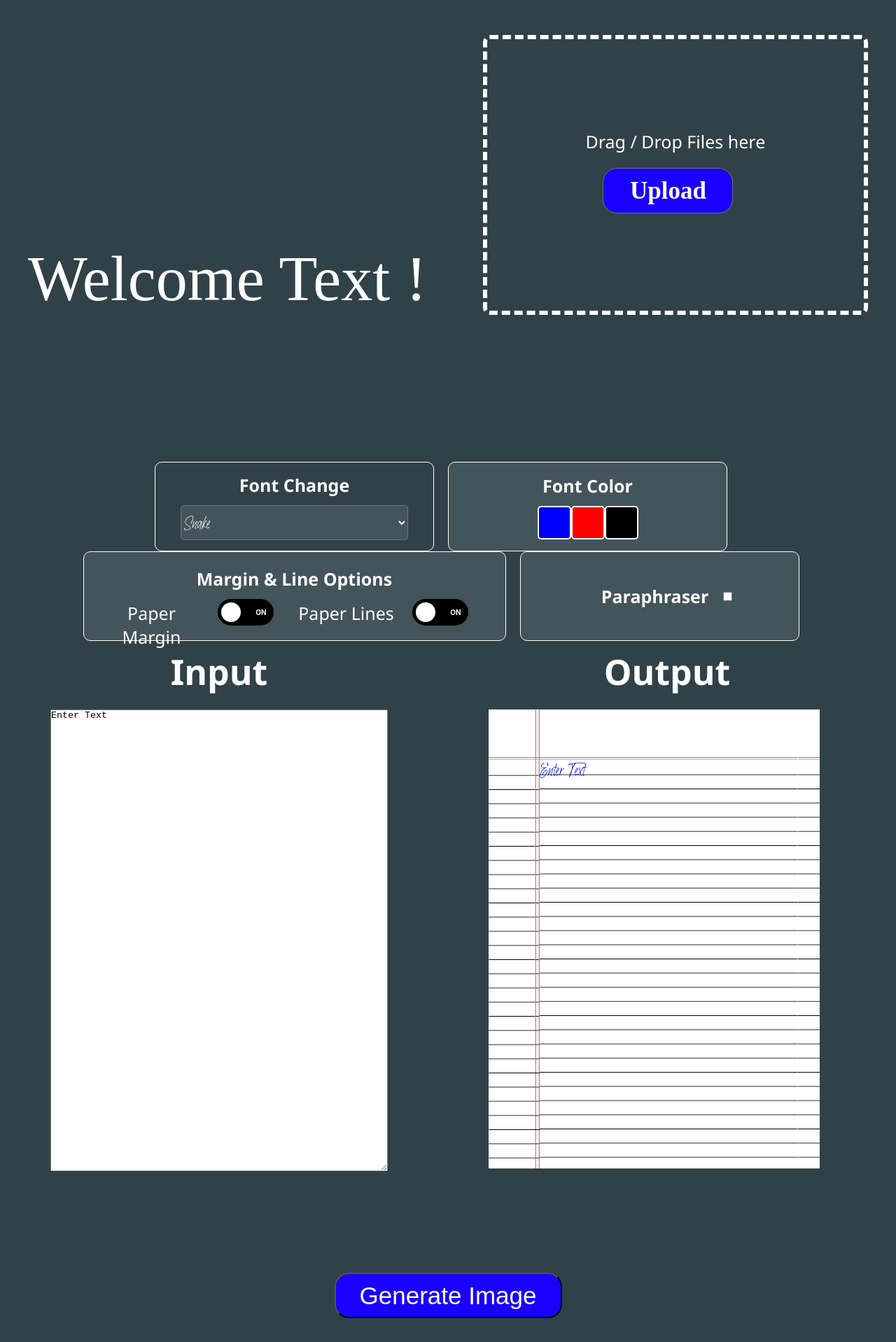
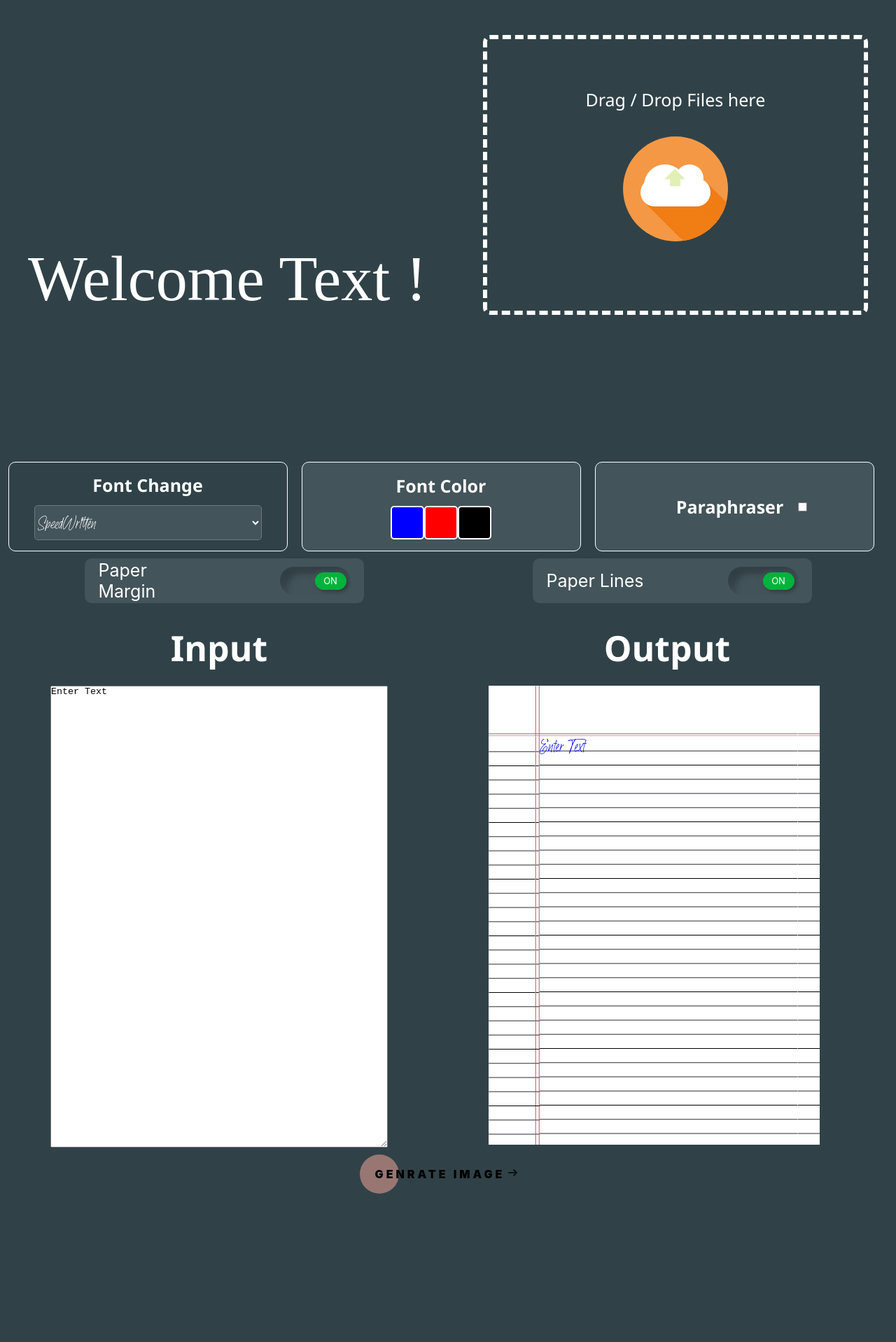
Before and after one commit to rushabhshah2002/text-to-handwriting-, a React (Create React App) app: page / in a window 1280 px wide. Shown: the part 49-1967 px from the top of the page at 70% size. After the commit the page ends 1755 px from the top, so only its background shows below. Built offline with nearby package versions, Linux system fonts and the light colour scheme; what @react-pdf/renderer would draw is missing.

Commit message:
update design

```diff
--- a/src/temp.js
+++ b/src/temp.js
@@ -4,9 +4,9 @@ import sideMargin from "./images/side-margin.png";
 import domtoimage from "dom-to-image";
 import topMargin from "./images/margin.png";
 import axios from "axios";
-import content_resize from "./images/content-resize.jpg"
-import topMarginResize from "./images/Top-Margin-resize.jpg"
-import sideMarginResize from "./images/side-Margin-r.jpg"
+import content_resize from "./images/content-resize.jpg";
+import topMarginResize from "./images/Top-Margin-resize.jpg";
+import sideMarginResize from "./images/side-Margin-r.jpg";
 import {
   PDFDownloadLink,
   Page,
@@ -19,24 +19,21 @@ import "./temp.scss";
 
 const styles = StyleSheet.create({
   page: {
-
     backgroundColor: "white",
-    width:'100%',
-    height:"100%"
+    width: "100%",
+    height: "100%",
   },
   section: {
-
-
     display: "flex",
     flexDirection: "column",
-    width:'100%',
-    height:"100%"
+    width: "100%",
+    height: "100%",
   },
 });
 
 const MyDoc = ({ imgData }) => (
-  <Document >
-    <Page  size='A4' style={styles.page}>
+  <Document>
+    <Page size="A4" style={styles.page}>
       {Object.keys(imgData).map((index, i) => (
         <View style={styles.section}>
           <Img
@@ -44,8 +41,8 @@ const MyDoc = ({ imgData }) => (
               marginVertical: 10,
               // marginHorizontal: 10,
 
-              width:'108%',
-              height:"100%"
+              width: "108%",
+              height: "100%",
             }}
             source={imgData[i]}
             src={imgData[i]}
@@ -64,8 +61,8 @@ const Temp = () => {
     speed: 50,
     unlucky: 35,
   };
-  const [toogleResize,setToogleResize] =useState(false)
-  const [showImage,setShowImage]=useState(false)
+  const [toogleResize, setToogleResize] = useState(false);
+  const [showImage, setShowImage] = useState(false);
   const [spipArea, setSpinArea] = useState(false);
   const [dataObj, setDataObj] = useState({});
   const linesInPage = 27;
@@ -79,14 +76,15 @@ const Temp = () => {
   const [showLines, setShowLines] = useState(true);
   const [value, setValue] = useState("Enter Text");
   useEffect(() => {
-    if(toogleResize){
-      setCharPerLine(fontCase[font]-10);
+    if (toogleResize) {
+      setCharPerLine(fontCase[font] - 10);
     }
-    if(!toogleResize){
-    setCharPerLine(fontCase[font]);}
+    if (!toogleResize) {
+      setCharPerLine(fontCase[font]);
+    }
     // eslint-disable-next-line react-hooks/exhaustive-deps
     // eslint-disable-next-line
-  }, [font,toogleResize]);
+  }, [font, toogleResize]);
   const ImageGeneration = () => {
     let temp = {};
 
@@ -106,17 +104,16 @@ const Temp = () => {
         });
     }
     setImgData(temp);
-    setShowImage(true)
+    setShowImage(true);
   };
 
-  const handleUpload =({target})=>{
-
+  const handleUpload = ({ target }) => {
     const abc = filencoder(target.files[0]).then((res) => {
       console.log(res, "post");
       ocr(res);
     });
-    console.log(abc)
-  }
+    console.log(abc);
+  };
   const filencoder = function readFileAsText(file) {
     return new Promise(function (resolve, reject) {
       let fr = new FileReader();
@@ -207,23 +204,21 @@ const Temp = () => {
         console.log(res, "post");
         ocr(res);
       });
-      console.log(abc)
+      console.log(abc);
     }
   }, [dropArea]);
   useEffect(() => {
     function handleResize() {
-   if(window.innerWidth<540){
-     setToogleResize(true)
+      if (window.innerWidth < 540) {
+        setToogleResize(true);
       }
-   if(window.innerWidth>540){
-     setToogleResize(false)
+      if (window.innerWidth > 540) {
+        setToogleResize(false);
       }
     }
 
-    window.addEventListener('resize', handleResize)
-
-
-  })
+    window.addEventListener("resize", handleResize);
+  });
   const spinBot = () => {
     const temp = document.getElementById("spinbot-data");
 
@@ -254,7 +249,6 @@ const Temp = () => {
       });
   };
 
-
   const dataInLines = () => {
     var lines = [];
     var temp = document.getElementById("input");
@@ -274,7 +268,6 @@ const Temp = () => {
       }
     }
 
-
     if (!lines) return;
 
     var len = lines.length / 28;
@@ -289,7 +282,6 @@ const Temp = () => {
     dataInLines();
     // eslint-disable-next-line
   }, [value]);
-
 
   return (
     <div>
@@ -310,15 +302,23 @@ const Temp = () => {
             <div className="welcome--heading">Welcome Text !</div>
             <div className="welcome--content"></div>
           </div>
+          {/* <div className="test">
+            <button>speech</button>
+          </div> */}
           <div className="input-drag">
             <div className="input-title">Import your Files Here</div>
             <div id="drop-area">
               <form class="my-form">
                 <p>Drag / Drop Files here</p>
-                <input type="file" id="fileElem" onChange={handleUpload}/>
-                <label class="button" for="fileElem">
+                <input type="file" id="fileElem" onChange={handleUpload} />
+                <label htmlFor="fileElem" className="btn upload">
+                  <div className="cloud">
+                    <div className="arrow"></div>
+                  </div>
+                </label>
+                {/* <label class="button" for="fileElem">
                   Upload
-                </label>
+                </label> */}
               </form>
             </div>
           </div>
@@ -338,6 +338,14 @@ const Temp = () => {
             >
                <option
                 className="fontCopt"
+                value="speed"
+                style={{ fontFamily: "speed" }}
+              >
+                {" "}
+                SpeedWritten
+              </option>
+              <option
+                className="fontCopt"
                 value="snake"
                 style={{ fontFamily: "snake", fontSize: "25px" }}
               >
@@ -351,14 +359,7 @@ const Temp = () => {
                 {" "}
                 Strawberry
               </option>
-              <option
-                className="fontCopt"
-                value="speed"
-                style={{ fontFamily: "speed" }}
-              >
-                {" "}
-                SpeedWritten
-              </option>
+
               <option
                 className="fontCopt"
                 value="unlucky"
@@ -392,7 +393,7 @@ const Temp = () => {
               ></button>
             </div>
           </div>
-          <div className="setting--margin">
+          {/* <div className="setting--margin">
             <div className="margin--heading">Margin & Line Options</div>
             <div className="margin--text-option">
               <div className="margin--container">
@@ -440,7 +441,7 @@ const Temp = () => {
                 </div>
               </div>
             </div>
-          </div>
+          </div> */}
           <div className="setting--spinbot">
             <div className="spinbot--checkbox">
               <label htmlFor="spinbot" className="spin--text">
@@ -471,9 +472,7 @@ const Temp = () => {
                   setCharCount(e.target.value.length);
                 }}
               ></textarea>
-              <div
-                className="charcount"
-              >
+              <div className="charcount">
                 <span>{charCount}/500</span>
               </div>
               <div
@@ -484,12 +483,50 @@ const Temp = () => {
                   width: "60rem",
                 }}
               >
-                <button className="page--btn" onClick={spinBot}>Submit </button>
+                <button className="page--btn" onClick={spinBot}>
+                  Submit{" "}
+                </button>
               </div>
             </div>
           </div>
         )}
-{ toogleResize &&
+        <div
+          className="test"
+          style={{ display: "flex", justifyContent: "space-around" }}
+        >
+
+
+   <div class="switch-holder">
+            <div class="switch-label">
+                <span>Paper Margin</span>
+            </div>
+            <div class="switch-toggle">
+                <input type="checkbox" id="margin"  checked={showMargin}
+                    onChange={(e) => {
+                      setShowMargin(e.target.checked);
+                    }}/>
+                <label for="margin"></label>
+            </div>
+        </div>
+
+
+
+        <div class="switch-holder">
+            <div class="switch-label">
+                <span>Paper Lines</span>
+            </div>
+            <div class="switch-toggle">
+                <input type="checkbox" id="lines"  checked={showLines}
+                    onChange={(e) => {
+                      setShowLines(e.target.checked);
+                    }}/>
+                <label for="lines"></label>
+            </div>
+        </div>
+
+
+        </div>
+        {toogleResize && (
           <div className="input-output-container">
             <div className="input-box">
               <label htmlFor="input" className="input--heading">
@@ -537,7 +574,9 @@ const Temp = () => {
                           visibility: showMargin ? "visible" : "hidden",
                           width: "300px",
                           height: "50px",
-                        backgroundImage: showLines ? `url(${topMarginResize})` : null,
+                          backgroundImage: showLines
+                            ? `url(${topMarginResize})`
+                            : null,
                           backgroundColor: "white",
                           fontFamily: `${font}`,
                           fontSize: "16px",
@@ -551,7 +590,11 @@ const Temp = () => {
                       ></textarea>
                       <div
                         className="side-content-container"
-                      style={{ display: "flex", flexWrap: "wrap", padding: 0 }}
+                        style={{
+                          display: "flex",
+                          flexWrap: "wrap",
+                          padding: 0,
+                        }}
                       >
                         <textarea
                           className="side-margin"
@@ -561,7 +604,7 @@ const Temp = () => {
                             width: "50px",
                             height: "400px",
                             backgroundImage: showLines
-                            ? `url(${ sideMarginResize})`
+                              ? `url(${sideMarginResize})`
                               : null,
                             backgroundColor: "white",
                             fontFamily: `${font}`,
@@ -578,7 +621,9 @@ const Temp = () => {
                           className=""
                           value={dataObj[pageIndex].join("\n")}
                           style={{
-                          backgroundImage: showLines ? `url(${content_resize})` : null,
+                            backgroundImage: showLines
+                              ? `url(${content_resize})`
+                              : null,
                             backgroundColor: "white",
                             textAlign: "justify",
                             width: "250px",
@@ -598,16 +643,10 @@ const Temp = () => {
                   </div>
                 ))}
               </div>
-
-
-
-
             </div>
-
-
           </div>
-}
-{ !toogleResize &&
+        )}
+        {!toogleResize && (
           <div className="input-output-container">
             <div className="input-box">
               <label htmlFor="input" className="input--heading">
@@ -626,7 +665,6 @@ const Temp = () => {
                 }}
               ></textarea>
             </div>
-
 
             <div className="output-box">
               <label htmlFor="input" className="output--heading">
@@ -656,7 +694,9 @@ const Temp = () => {
                           visibility: showMargin ? "visible" : "hidden",
                           width: "473px",
                           height: "76px",
-                        backgroundImage: showLines ? `url(${topMargin})` : null,
+                          backgroundImage: showLines
+                            ? `url(${topMargin})`
+                            : null,
                           backgroundColor: "white",
                           fontFamily: `${font}`,
                           fontSize: "25px",
@@ -670,7 +710,11 @@ const Temp = () => {
                       ></textarea>
                       <div
                         className="side-content-container"
-                      style={{ display: "flex", flexWrap: "wrap", padding: 0 }}
+                        style={{
+                          display: "flex",
+                          flexWrap: "wrap",
+                          padding: 0,
+                        }}
                       >
                         <textarea
                           className="side-margin"
@@ -685,7 +729,8 @@ const Temp = () => {
                             backgroundColor: "white",
                             fontFamily: `${font}`,
                             fontSize: "25px",
-                          lineHeight: "20px !important",
+                            lineHeight: "20px",
+
                             resize: "none",
                             color: `${color}`,
                             overflow: "hidden",
@@ -717,19 +762,23 @@ const Temp = () => {
                   </div>
                 ))}
               </div>
-
-
-
-
             </div>
-        </div>}
+          </div>
+        )}
         <div className="generate--image-btn">
-          <button className="generate" onClick={ImageGeneration}>
+          <div className="cta" onClick={ImageGeneration}>
+            <span >Genrate Image</span>
+            <svg width="13px" height="10px" viewBox="0 0 13 10">
+              <path d="M1,5 L11,5"></path>
+              <polyline points="8 1 12 5 8 9"></polyline>
+            </svg>
+          </div>
+          {/* <button className="generate" onClick={ImageGeneration}>
             Generate Image
-          </button>
+          </button> */}
         </div>
-        {showImage && <div className="download-image-scroll-container">
-
+        {showImage && (
+          <div className="download-image-scroll-container">
             <div className="container">
               {Object.keys(imgData).map((index, i) => (
                 <div key={i} className="">
@@ -744,6 +793,7 @@ const Temp = () => {
 
             <div className="download--container">
               <PDFDownloadLink
+                id="d"
                 className="q generate"
                 document={<MyDoc imgData={imgData} />}
                 fileName="somename.pdf"
@@ -753,9 +803,8 @@ const Temp = () => {
                 }
               </PDFDownloadLink>
             </div>
-        </div>}
-
-
+          </div>
+        )}
       </div>
     </div>
   );
--- a/src/temp.scss
+++ b/src/temp.scss
@@ -4,6 +4,56 @@
   box-sizing: border-box;
   margin: 0;
   padding: 0;
+}
+
+.cta {
+  position: relative;
+  margin: auto;
+  padding: 19px 22px;
+  transition: all 0.2s ease;
+}
+.cta:before {
+  content: "";
+  position: absolute;
+  top: 0;
+  left: 0;
+  display: block;
+  border-radius: 28px;
+  background: rgba(255, 171, 157, 0.5);
+  width: 56px;
+  height: 56px;
+  transition: all 0.3s ease;
+}
+.cta span {
+  position: relative;
+  font-size: 16px;
+  line-height: 18px;
+  font-weight: 900;
+  letter-spacing: 0.25em;
+  text-transform: uppercase;
+  vertical-align: middle;
+}
+.cta svg {
+  position: relative;
+  top: 0;
+  margin-left: 10px;
+  fill: none;
+  stroke-linecap: round;
+  stroke-linejoin: round;
+  stroke: #111;
+  stroke-width: 2;
+  transform: translateX(-5px);
+  transition: all 0.3s ease;
+}
+.cta:hover:before {
+  width: 100%;
+  background: #ffab9d;
+}
+.cta:hover svg {
+  transform: translateX(0);
+}
+.cta:active {
+  transform: scale(0.96);
 }
 .spin-data-container {
   display: flex;
@@ -117,6 +167,98 @@ p {
 }
 #fileElem {
   display: none;
+}
+
+.btn {
+  width: 150px;
+  height: 150px;
+  background: #ddd;
+  position: relative;
+  text-align: center;
+  margin: 15px;
+  overflow: hidden;
+  border-radius: 100%;
+  display: inline-block;
+}
+.btn.upload {
+  background: #f49845;
+}
+.btn.upload .cloud {
+  box-shadow: 0px 0px #f17d15, 1px 1px #f17d15, 2px 2px #f17d15, 3px 3px #f17d15, 4px 4px #f17d15, 5px 5px #f17d15, 6px 6px #f17d15, 7px 7px #f17d15, 8px 8px #f17d15, 9px 9px #f17d15, 10px 10px #f17d15, 11px 11px #f17d15, 12px 12px #f17d15, 13px 13px #f17d15, 14px 14px #f17d15, 15px 15px #f17d15, 16px 16px #f17d15, 17px 17px #f17d15, 18px 18px #f17d15, 19px 19px #f17d15, 20px 20px #f17d15, 21px 21px #f17d15, 22px 22px #f17d15, 23px 23px #f17d15, 24px 24px #f17d15, 25px 25px #f17d15, 26px 26px #f17d15, 27px 27px #f17d15, 28px 28px #f17d15, 29px 29px #f17d15, 30px 30px #f17d15, 31px 31px #f17d15, 32px 32px #f17d15, 33px 33px #f17d15, 34px 34px #f17d15, 35px 35px #f17d15, 36px 36px #f17d15, 37px 37px #f17d15, 38px 38px #f17d15, 39px 39px #f17d15, 40px 40px #f17d15, 41px 41px #f17d15, 42px 42px #f17d15, 43px 43px #f17d15, 44px 44px #f17d15, 45px 45px #f17d15, 46px 46px #f17d15, 47px 47px #f17d15, 48px 48px #f17d15, 49px 49px #f17d15, 50px 50px #f17d15;
+}
+.btn.upload .arrow {
+  -webkit-animation: uplaod 1s linear infinite;
+  animation: uplaod 1s linear infinite;
+}
+.btn.upload .arrow:after {
+  top: auto;
+  bottom: 100%;
+  border-color: transparent transparent #97ca03 transparent;
+}
+
+.cloud {
+  width: 100px;
+  height: 40px;
+  position: relative;
+  background: #fff;
+  display: inline-block;
+  border-radius: 50px;
+  margin: 60px auto 0;
+  box-shadow: 0px 0px #00a3cc, 1px 1px #00a3cc, 2px 2px #00a3cc, 3px 3px #00a3cc, 4px 4px #00a3cc, 5px 5px #00a3cc, 6px 6px #00a3cc, 7px 7px #00a3cc, 8px 8px #00a3cc, 9px 9px #00a3cc, 10px 10px #00a3cc, 11px 11px #00a3cc, 12px 12px #00a3cc, 13px 13px #00a3cc, 14px 14px #00a3cc, 15px 15px #00a3cc, 16px 16px #00a3cc, 17px 17px #00a3cc, 18px 18px #00a3cc, 19px 19px #00a3cc, 20px 20px #00a3cc, 21px 21px #00a3cc, 22px 22px #00a3cc, 23px 23px #00a3cc, 24px 24px #00a3cc, 25px 25px #00a3cc, 26px 26px #00a3cc, 27px 27px #00a3cc, 28px 28px #00a3cc, 29px 29px #00a3cc, 30px 30px #00a3cc, 31px 31px #00a3cc, 32px 32px #00a3cc, 33px 33px #00a3cc, 34px 34px #00a3cc, 35px 35px #00a3cc, 36px 36px #00a3cc, 37px 37px #00a3cc, 38px 38px #00a3cc, 39px 39px #00a3cc, 40px 40px #00a3cc, 41px 41px #00a3cc, 42px 42px #00a3cc, 43px 43px #00a3cc, 44px 44px #00a3cc, 45px 45px #00a3cc, 46px 46px #00a3cc, 47px 47px #00a3cc, 48px 48px #00a3cc, 49px 49px #00a3cc, 50px 50px #00a3cc;
+}
+.cloud:after, .cloud:before {
+  content: "";
+  position: absolute;
+  width: 60px;
+  height: 60px;
+  border-radius: 100%;
+  top: -20px;
+  background: #fff;
+  left: 5px;
+}
+.cloud:before {
+  width: 40px;
+  height: 40px;
+  left: 50px;
+}
+
+.arrow {
+  position: absolute;
+  left: 0;
+  right: 0;
+  margin: auto;
+  z-index: 5;
+  top: 10px;
+  width: 15px;
+  height: 10px;
+  background: #97ca03;
+  display: inline-block;
+}
+.arrow:after {
+  content: "";
+  position: absolute;
+  left: -8px;
+  top: 100%;
+  border: 15px solid transparent;
+  border-top-color: #97ca03;
+}
+@-webkit-keyframes uplaod {
+  0% {
+    transform: translateY(20px);
+  }
+  100% {
+    transform: translateY(-20px);
+    opacity: 0;
+  }
+}
+@keyframes uplaod {
+  0% {
+    transform: translateY(20px);
+  }
+  100% {
+    transform: translateY(-20px);
+    opacity: 0;
+  }
 }
 
 // .drop-zone {
@@ -321,9 +463,6 @@ p {
   }
 }
 
-.checkbox {
-  display: none;
-}
 
 .setting--margin {
   margin-right: 2rem;
@@ -363,69 +502,81 @@ p {
   align-items: center;
   margin-right: 3rem;
 }
-.switch {
-  box-sizing: border-box;
+
+.switch-holder {
+  background-color: #43545a;
+  display: flex;
+  padding: 10px 20px;
+  border-radius: 10px;
+  margin-bottom: 30px;
+  width: 39.9rem;
+  height: 6.4rem;
+  // box-shadow: -8px -8px 15px rgba(255, 255, 255, 0.7),
+  //   10px 10px 10px rgba(0, 0, 0, 0.3),
+  //   inset 8px 8px 15px rgba(255, 255, 255, 0.7),
+  //   inset 10px 10px 10px rgba(0, 0, 0, 0.3);
+  justify-content: space-between;
   align-items: center;
-  background-color: gray;
-  border-radius: 500px;
-  cursor: pointer;
-  display: flex;
-  height: 3.8rem;
-  justify-content: space-between;
-  padding: 0 1rem;
-  position: relative;
-  user-select: none;
-  width: 8rem;
 }
 
-.checkbox:checked ~ .switch {
-  background-color: black;
+.switch-label {
+  color:white;
+  font-size: 2.5rem;
+  width: 150px;
 }
 
-.checkbox:not(:checked) ~ .switch {
-  background-color: gray;
+.switch-label i {
+  margin-right: 5px;
+
 }
 
-.switch__left,
-.switch__right {
-  color: white;
-  font-weight: bold;
-  text-transform: uppercase;
+.switch-toggle {
+  height: 40px;
 }
 
-.checkbox:checked ~ .switch .switch__left {
-  visibility: hidden;
+.switch-toggle input[type="checkbox"] {
+  position: absolute;
+  opacity: 0;
+  z-index: -2;
 }
 
-.checkbox:not(:checked) ~ .switch .switch__right {
-  visibility: hidden;
+.switch-toggle input[type="checkbox"] + label {
+  position: relative;
+  display: inline-block;
+  width: 100px;
+  height: 40px;
+  border-radius: 20px;
+  margin: 0;
+  cursor: pointer;
+  box-shadow: inset -8px -8px 15px rgba(#43545a, 0.6),
+    inset 10px 10px 10px rgba(0, 0, 0, 0.25);
 }
 
-.switch__circle {
-  height: 3.8rem;
-  padding: 0.5rem;
+.switch-toggle input[type="checkbox"] + label::before {
   position: absolute;
-  transition: all 0.3s linear;
-  width: 3.8rem;
+  content: "OFF";
+  font-size: 13px;
+  text-align: center;
+  line-height: 25px;
+  top: 8px;
+  left: 8px;
+  width: 45px;
+  height: 25px;
+  border-radius: 20px;
+  background-color: #d1dad3;
+  box-shadow: -3px -3px 5px rgba(#43545a, 0.5),
+    3px 3px 5px rgba(0, 0, 0, 0.25);
+  transition: 0.3s ease-in-out;
 }
 
-.checkbox:checked ~ .switch .switch__circle {
-  left: 0;
-  right: calc(100% - 3.8rem);
+.switch-toggle input[type="checkbox"]:checked + label::before {
+  left: 50%;
+  content: "ON";
+  color: #fff;
+  background-color: #00b33c;
+  // box-shadow: -3px -3px 5px rgba(255, 255, 255, 0.5), 3px 3px 5px #00b33c;
 }
 
-.checkbox:not(:checked) ~ .switch .switch__circle {
-  left: calc(100% - 3.8rem);
-  right: 0;
-}
-
-.switch__circle-inner {
-  background-color: white;
-  border-radius: 50%;
-  display: block;
-  height: 100%;
-  width: 100%;
-}
 
 .margin--heading {
   text-align: left;
```
Lines whose indentation alone changed are shown as unchanged.
